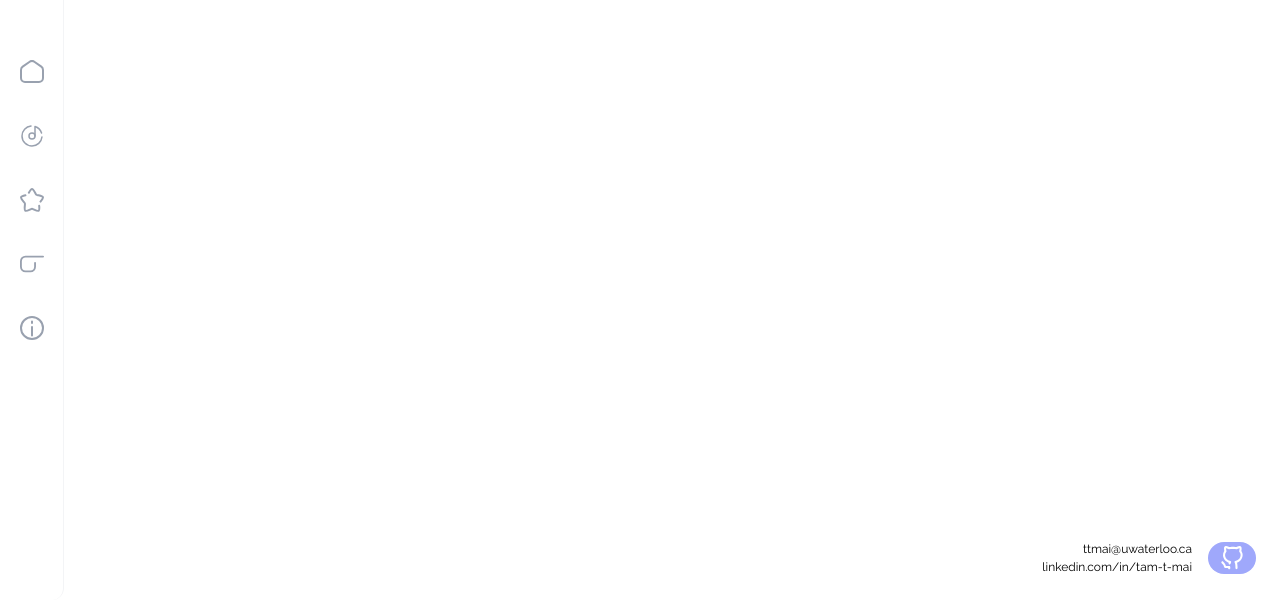
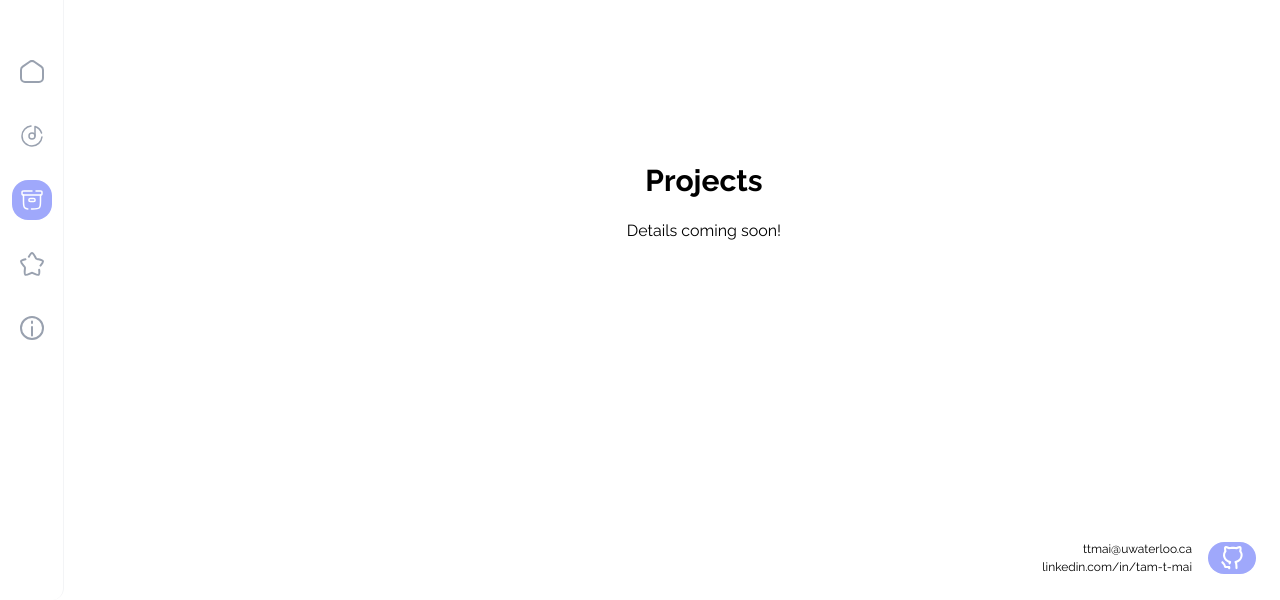
Before and after one commit to shuttlecodes/tam-portfolio, a React (Vite) app: page /projects in a window 1280 px wide. Shown: the part 200-800 px from the top of the page. Built offline with nearby package versions, Linux system fonts and the light colour scheme.

Commit message:
projects placeholder screen

```diff
--- a/src/App.tsx
+++ b/src/App.tsx
@@ -2,9 +2,9 @@ import { BrowserRouter, Routes, Route } from "react-router-dom";
 import Sidebar from "./components/Sidebar";
 import Home from "./pages/Home";
 import Vinyl from "./pages/Vinyl";
+import Projects from "./pages/Projects";
 import Values from "./pages/Values";
 import About from "./pages/About";
-import Gloss from "./pages/Gloss";
 import Footer from "./components/Footer";
 
 function App() {
@@ -17,7 +17,7 @@ function App() {
           <Routes>
             <Route path="/" element={<Home />} />
             <Route path="/vinyl" element={<Vinyl />} />
-            <Route path="/why-gloss" element={<Gloss />} />
+            <Route path="/projects" element={<Projects />} />
             <Route path="/my-values" element={<Values />} />
             <Route path="/about" element={<About />} />
           </Routes>
--- /dev/null
+++ b/src/assets/icons/ProjectsIcon.tsx
@@ -0,0 +1,29 @@
+export const ProjectsIcon = ({ className }: { className?: string }) => {
+    return (
+        <svg
+            className={className}
+            xmlns="http://www.w3.org/2000/svg"
+            fill="none"
+            viewBox="0 0 24 24"
+            stroke="currentColor"
+        >
+            <path
+                d="M9 12C9 11.5341 9 11.3011 9.07612 11.1173C9.17761 10.8723 9.37229 10.6776 9.61732 10.5761C9.80109 10.5 10.0341 10.5 10.5 10.5H13.5C13.9659 10.5 14.1989 10.5 14.3827 10.5761C14.6277 10.6776 14.8224 10.8723 14.9239 11.1173C15 11.3011 15 11.5341 15 12C15 12.4659 15 12.6989 14.9239 12.8827C14.8224 13.1277 14.6277 13.3224 14.3827 13.4239C14.1989 13.5 13.9659 13.5 13.5 13.5H10.5C10.0341 13.5 9.80109 13.5 9.61732 13.4239C9.37229 13.3224 9.17761 13.1277 9.07612 12.8827C9 12.6989 9 12.4659 9 12Z"
+                stroke="currentColor"
+                strokeWidth="1.5"
+            />
+            <path
+                d="M20.5 7V13C20.5 16.7712 20.5 18.6569 19.3284 19.8284C18.1569 21 16.2712 21 12.5 21H11.5M3.5 7V13C3.5 16.7712 3.5 18.6569 4.67157 19.8284C5.37634 20.5332 6.3395 20.814 7.81608 20.9259"
+                stroke="currentColor"
+                strokeWidth="1.5"
+                strokeLinecap="round"
+            />
+            <path
+                d="M12 3H4C3.05719 3 2.58579 3 2.29289 3.29289C2 3.58579 2 4.05719 2 5C2 5.94281 2 6.41421 2.29289 6.70711C2.58579 7 3.05719 7 4 7H20C20.9428 7 21.4142 7 21.7071 6.70711C22 6.41421 22 5.94281 22 5C22 4.05719 22 3.58579 21.7071 3.29289C21.4142 3 20.9428 3 20 3H16"
+                stroke="currentColor"
+                strokeWidth="1.5"
+                strokeLinecap="round"
+            />
+        </svg>
+    );
+};
--- a/src/components/Sidebar.tsx
+++ b/src/components/Sidebar.tsx
@@ -1,7 +1,7 @@
 import { Link, useLocation } from "react-router-dom";
 import { HomeIcon } from "../assets/icons/HomeIcon";
 import { VinylIcon } from "../assets/icons/VinylIcon";
-import { GlossIcon } from "../assets/icons/GlossIcon";
+import { ProjectsIcon } from "../assets/icons/ProjectsIcon";
 import { StarIcon } from "../assets/icons/StarIcon";
 import { InfoIcon } from "../assets/icons/InfoIcon";
 
@@ -11,8 +11,8 @@ const Sidebar = () => {
     const navItems = [
         { path: "/", icon: HomeIcon },
         { path: "/vinyl", icon: VinylIcon },
+        { path: "/projects", icon: ProjectsIcon },
         { path: "/my-values", icon: StarIcon },
-        { path: "/why-gloss", icon: GlossIcon },
         { path: "/about", icon: InfoIcon },
     ];
 
--- a/src/pages/Home.tsx
+++ b/src/pages/Home.tsx
@@ -6,7 +6,7 @@ import { motion } from "framer-motion";
 const TITLE = "Hi, I'm Tam Mai";
 const SUBTITLE = "Software engineer and 4th year Systems Design Engineering student at the University of Waterloo.";
 // const SUBTITLE = "Software engineer 🛠️ and sometimes a designer 🎨 but perpetually a music enthusiast 🎵";
-const BODY_TEXT = "I care about building things well and owning them end to end. This site walks through some of that work, plus what drives me to build.";
+const BODY_TEXT = "I care about building things well and owning them end to end. This site walks through some of that work, plus what motivates me.";
 const RESUME_TEXT = "For the TLDR, check out my";
 
 const Home = () => {
--- /dev/null
+++ b/src/pages/Projects.tsx
@@ -0,0 +1,22 @@
+import ScrollFadeIn from "../components/ScrollFadeIn";
+
+const TITLE = "Projects";
+const SUBTITLE = "Details coming soon!";
+
+const Projects = () => {
+    return (
+        <div className="p-6 pt-24 md:py-20 md:pr-20 md:pl-36 bg-bg-yellow min-h-screen flex items-center justify-center">
+            <div className="flex flex-col gap-10 items-center text-center">
+                <ScrollFadeIn>
+                    <div className="flex flex-col gap-4">
+                        <h1>{TITLE}</h1>
+                        <h2>{SUBTITLE}</h2>
+                    </div>
+                </ScrollFadeIn>
+                {/* Carousel or cards will go here */}
+            </div>
+        </div>
+    );
+};
+
+export default Projects;
```
